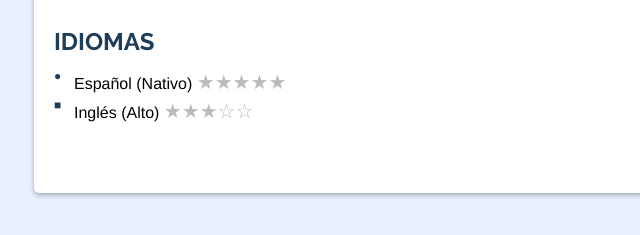
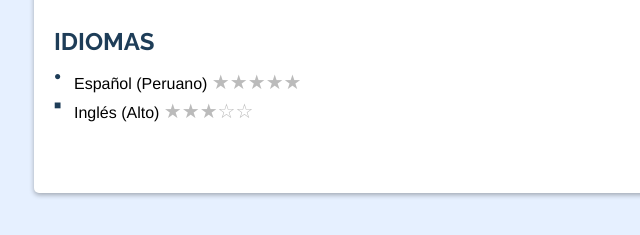
Before and after one commit to Jonathandm77/Mi-Curriculum, a plain HTML site: page index.html in a window 1280 px wide. Shown: the part 1142-1377 px from the top of the page, 206-846 px from the left. Drawn offline with Linux system fonts and the light colour scheme; files whose address does not match are found by name.

Commit message:
Nivel peruano

```diff
--- a/index.html
+++ b/index.html
@@ -70,7 +70,7 @@
     <div class="section">
       <h2 class="section-title">Idiomas</h2>
       <ul class="list">
-        <li>Español (Nativo) <span class="stars">★★★★★</span></li>
+        <li>Español (Peruano) <span class="stars">★★★★★</span></li>
         <li>Inglés (Alto) <span class="stars">★★★☆☆</span></li>
       </ul>
     </div>
```
